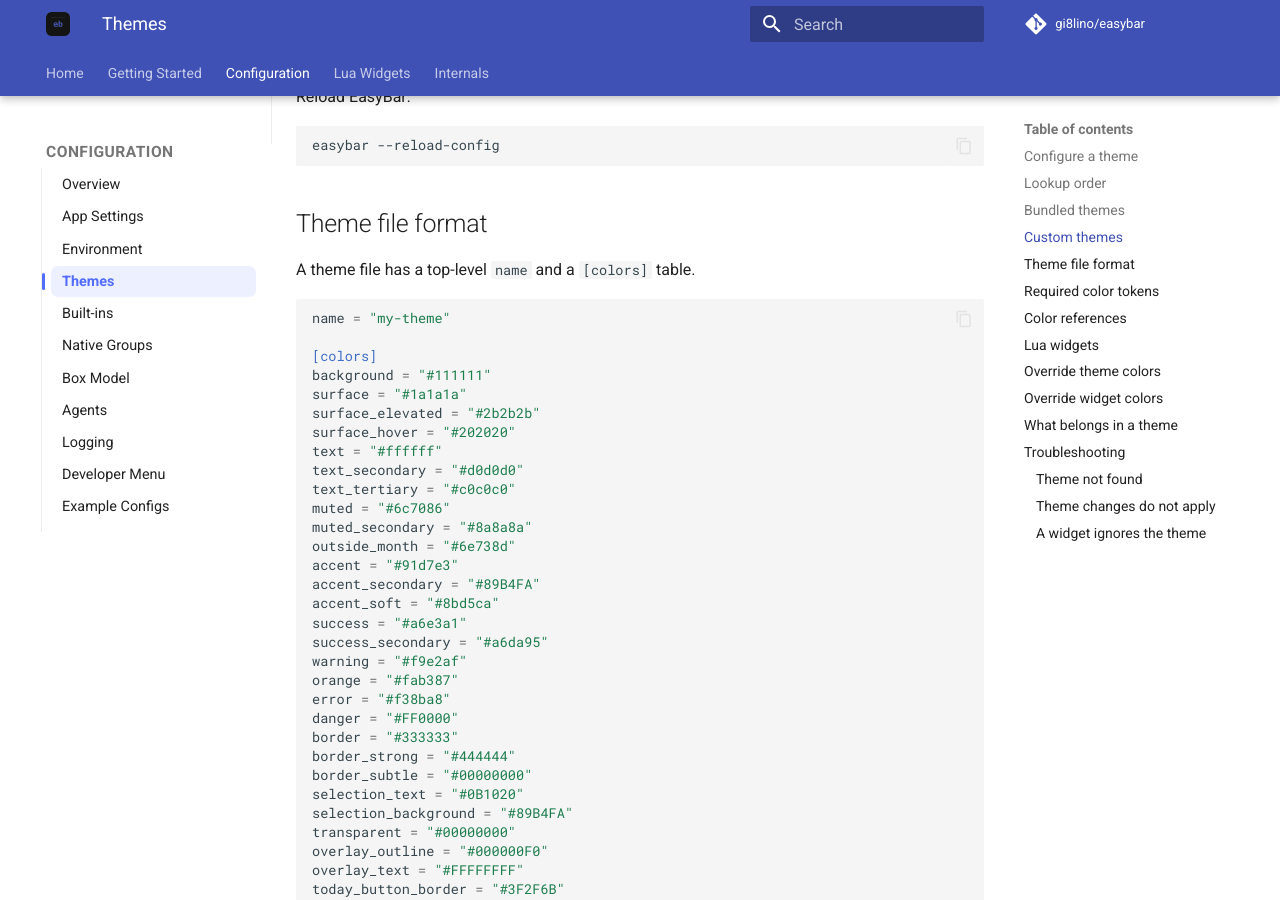
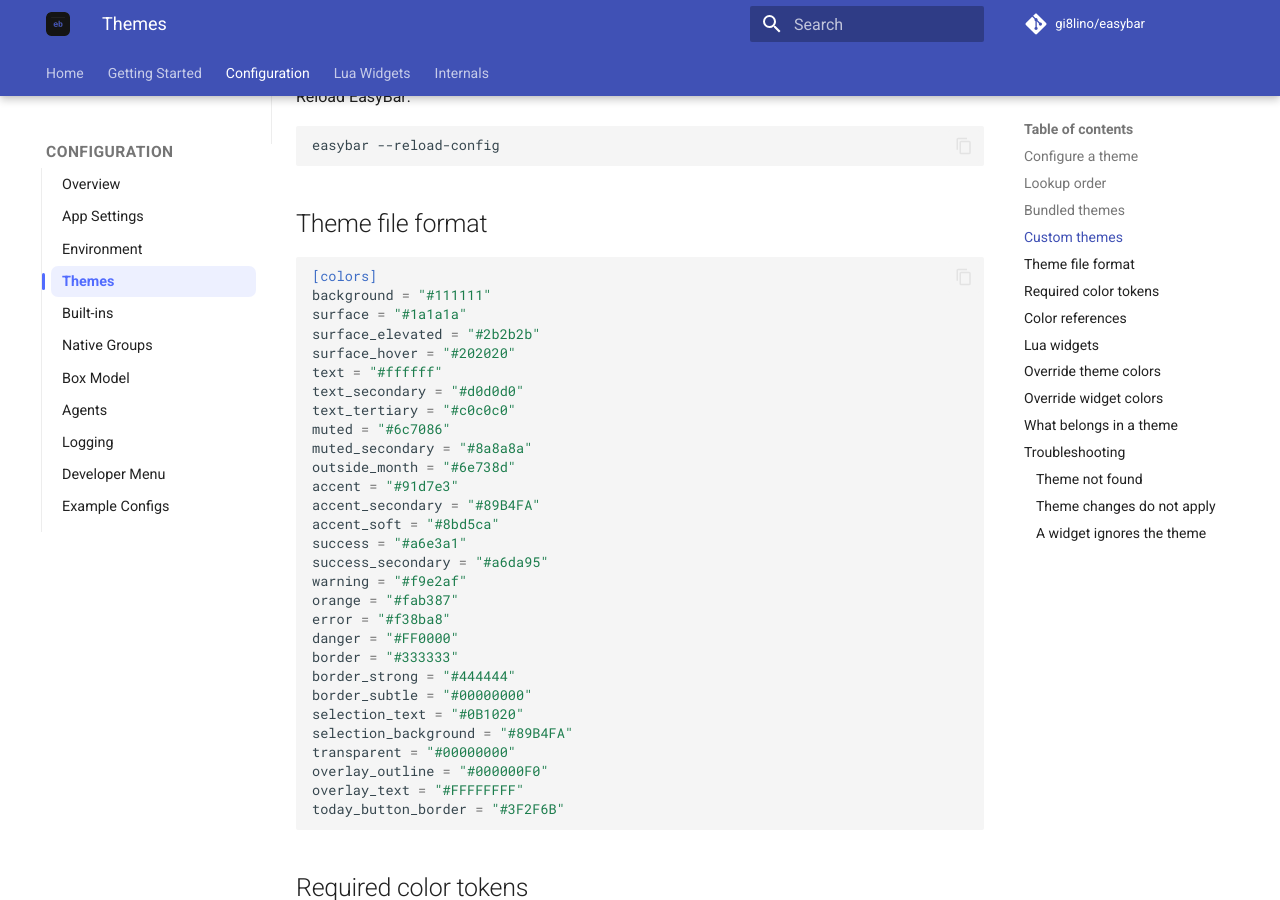
Before and after one commit to gi8lino/easybar, an MkDocs documentation site: the page built from docs/content/configuration/themes.md, in a window 1280 px wide and 900 px high, scrolled down 2018 px. Built offline with MkDocs 1.6.1 and Material for MkDocs 9.7.7, drawn with Linux system fonts in a browser that asks for light colours; comment, search, counter and statistics services are not loaded.

Commit message:
fix(docs): theme related stuff

````diff
--- a/docs/content/configuration/themes.md
+++ b/docs/content/configuration/themes.md
@@ -100,11 +100,7 @@
 
 ## Theme file format
 
-A theme file has a top-level `name` and a `[colors]` table.
-
 ```toml
-name = "my-theme"
-
 [colors]
 background = "#111111"
 surface = "#1a1a1a"
````
